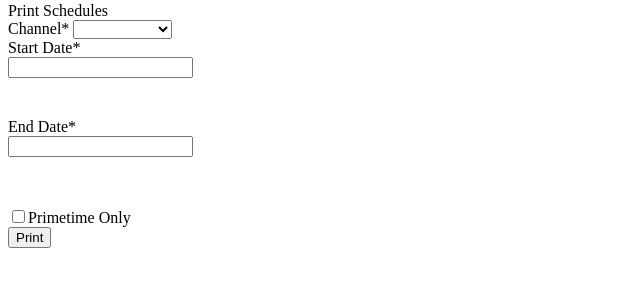
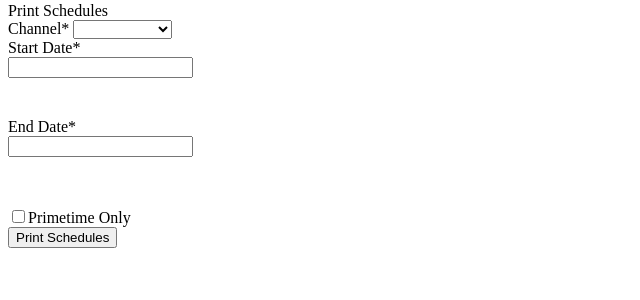
Before and after one commit to azpm/azpm-www-tv, a Django app: template project/schedules/templates/schedules/search-print.html in a window 1280 px wide. Shown: the part 269-569 px from the top of the page, without its empty margins (0-640 px from the left). Run offline with Django 3.2, Linux system fonts and the light colour scheme; the template is opened without the code that fills it, so the values that code supplies are empty.

Commit message:
formatting

```diff
--- a/project/schedules/templates/schedules/search-print.html
+++ b/project/schedules/templates/schedules/search-print.html
@@ -6,7 +6,7 @@
 <div class="row collapse" id="searchsched">
 	<div class="col-sm-12">
 		<form role="form" action="/schedules/search/" method="post">
-			{% csrf_token %}
+		{% csrf_token %}
 			<script>
 				$('.date').datepicker({
 				autoclose: true,
@@ -58,8 +58,8 @@
 </div>
 <div class="row collapse" id="printsched">
 	<div class="col-sm-12">
-		<form role="form" action="." method="post">
-			{% csrf_token %}
+		<form role="form" action="/schedules/printcenter/" method="post">
+		{% csrf_token %}
 		<div class="form-group">
 			<label for="id_printcc-service">Channel*</label>
 				<select class="form-control" name="printcc-service" id="id_printcc-service">
@@ -92,7 +92,7 @@
 			<label><input type="checkbox" name="printcc-primetime_toggle" id="id_printcc-primetime_toggle">Primetime Only</label>
 		</div>
 		<div class="form-group">
-			<input type="submit" name="submit" value="Print" class="btn btn-blue"/>
+			<input type="submit" name="submit" value="Print Schedules" class="btn btn-blue"/>
 		</div>
 		</form>
 	</div>
--- a/project/schedules/templates/schedules/underwriting.html
+++ b/project/schedules/templates/schedules/underwriting.html
@@ -1,8 +1,8 @@
 <div class="row">
-	<div class="col-sm-12">
-		<a href="http://rescorp.org/" target="_blank"><img src="https://media.azpm.org/master/image/2017/1/5/element/rescorp-300.png" class="img-responsive bordergray" style="margin:50px 0 10px 0;"></a>
+	<div class="col-sm-12 text-center">
+		<a href="http://rescorp.org/" target="_blank"><img src="https://media.azpm.org/master/image/2017/1/5/element/rescorp-300.png" class="img-responsive bordergray" style="margin:50px auto 10px auto; "></a>
 		<span class="support-message">
-			Supported by the <a href="http://rescorp.org/" target="_blank">The Research Corporation for Science Advancement</a>
+			Supported by <a href="http://rescorp.org/" target="_blank">The Research Corporation for Science Advancement</a>
 		</span>
 	</div>
 </div>
```
